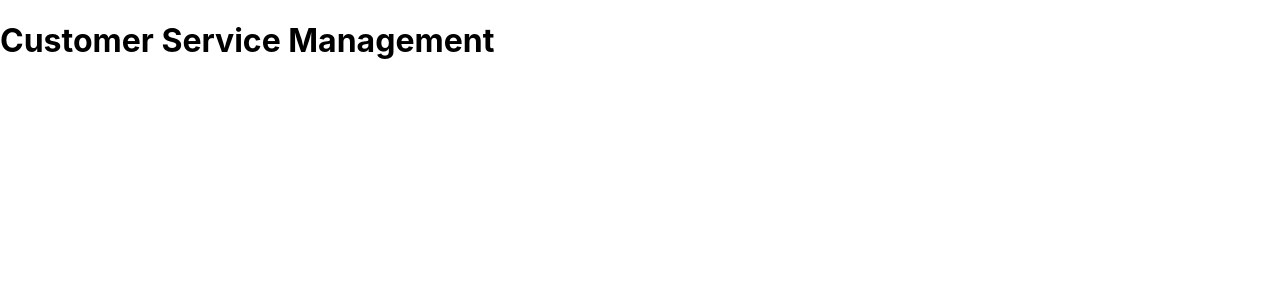
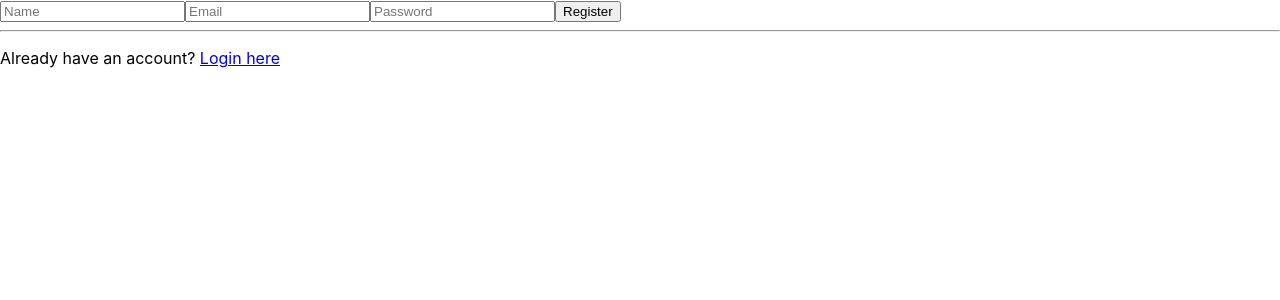
Before and after one commit to Deepak081999/csms, a React (Create React App) app in the folder frontend/: page /register in a window 1280 px wide. Shown: the top 300 px of the page. Built offline with nearby package versions, Linux system fonts and the light colour scheme.

Commit message:
login and register

```diff
--- a/frontend/src/App.js
+++ b/frontend/src/App.js
@@ -1,9 +1,12 @@
+import { BrowserRouter as Router, Routes, Route } from 'react-router-dom';
+// import { useState } from 'react';
 
 // import TicketForm from './components/TicketForm';
 // import TicketList from './components/TicketList';
 // import GitHubRepoList from './git/GitHubRepoList';
+import Login from './pages/Login';
+import Register from './pages/Register';
 
-// import { useState } from 'react';
 
 function App() {
   // const [refreshFlag, setRefreshFlag] = useState(false);
@@ -11,15 +14,18 @@ function App() {
   // const refresh = () => setRefreshFlag(!refreshFlag);
 
   return (
-    <div className="App">
-      <h1>Customer Service Management</h1>
-      {/* <TicketForm refresh={refresh} />
-      <TicketList key={refreshFlag} />
+    <Router>
+      <Routes>
 
-
-      <GitHubRepoList /> */}
-
-    </div>
+        {/* <h1>Customer Service Management</h1>
+        <TicketForm refresh={refresh} />
+        <TicketList key={refreshFlag} />
+        <hr />
+        <GitHubRepoList /> */}
+        <Route path="/login" element={<Login />} />
+        <Route path="/register" element={<Register />} />
+      </Routes>
+    </Router>
   );
 }
 
--- /dev/null
+++ b/frontend/src/api/auth.js
@@ -0,0 +1,6 @@
+import axios from 'axios';
+
+const API = axios.create({ baseURL: 'http://localhost:5000/api/auth' });
+
+export const register = (data) => API.post('/register', data);
+export const login = (data) => API.post('/login', data);
--- /dev/null
+++ b/frontend/src/pages/Login.jsx
@@ -0,0 +1,31 @@
+import { useState } from 'react';
+import { login } from '../api/auth';
+import { useNavigate, Link } from 'react-router-dom';
+
+export default function Login() {
+    const [form, setForm] = useState({ email: '', password: '' });
+    const navigate = useNavigate();
+
+    const handleSubmit = async (e) => {
+        e.preventDefault();
+        try {
+            const res = await login(form);
+            localStorage.setItem('token', res.data.token);
+            localStorage.setItem('user', JSON.stringify(res.data.user));
+            navigate('/dashboard');
+        } catch (err) {
+            alert(err.response.data.message);
+        }
+    };
+
+    return (
+        <form onSubmit={handleSubmit}>
+            <input placeholder="Email" value={form.email} onChange={(e) => setForm({ ...form, email: e.target.value })} />
+            <input placeholder="Password" type="password" value={form.password} onChange={(e) => setForm({ ...form, password: e.target.value })} />
+            <button type="submit">Login</button>
+            <hr />
+
+            <p>Create an account? <Link to="/Register">Register here</Link></p>
+        </form>
+    );
+}
--- /dev/null
+++ b/frontend/src/pages/Register.jsx
@@ -0,0 +1,33 @@
+import { useState } from 'react';
+import { register } from '../api/auth';
+import { useNavigate } from 'react-router-dom'; import { Link } from 'react-router-dom';
+// import Login from './pages/Login';
+
+export default function Register() {
+    const [form, setForm] = useState({ name: '', email: '', password: '' });
+    const navigate = useNavigate();
+
+    const handleSubmit = async (e) => {
+        e.preventDefault();
+        try {
+            await register(form);
+            alert('Registered successfully');
+            navigate('/login');
+        } catch (err) {
+            alert(err.response.data.message);
+        }
+    };
+
+    return (
+        <form onSubmit={handleSubmit}>
+            <input placeholder="Name" value={form.name} onChange={(e) => setForm({ ...form, name: e.target.value })} />
+            <input placeholder="Email" value={form.email} onChange={(e) => setForm({ ...form, email: e.target.value })} />
+            <input placeholder="Password" type="password" value={form.password} onChange={(e) => setForm({ ...form, password: e.target.value })} />
+            <button type="submit">Register</button>
+
+            <hr />
+
+            <p>Already have an account? <Link to="/login">Login here</Link></p>
+        </form>
+    );
+}
```
Also changed, not shown: 2 other files (tests, documents, lock files or other folders).
